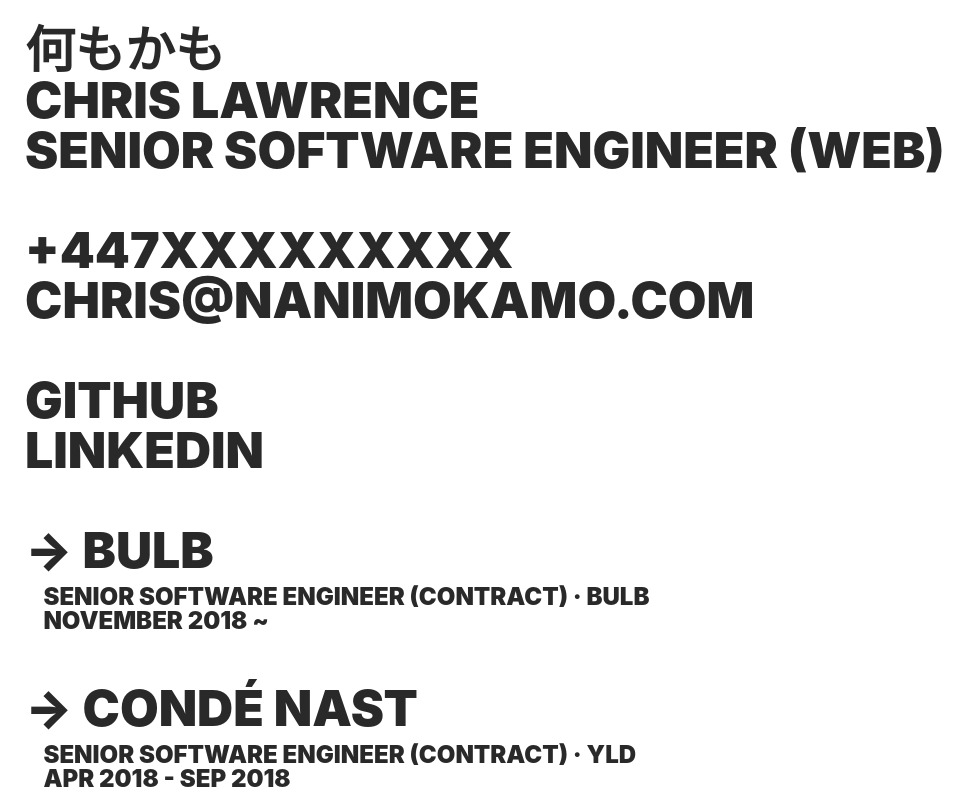
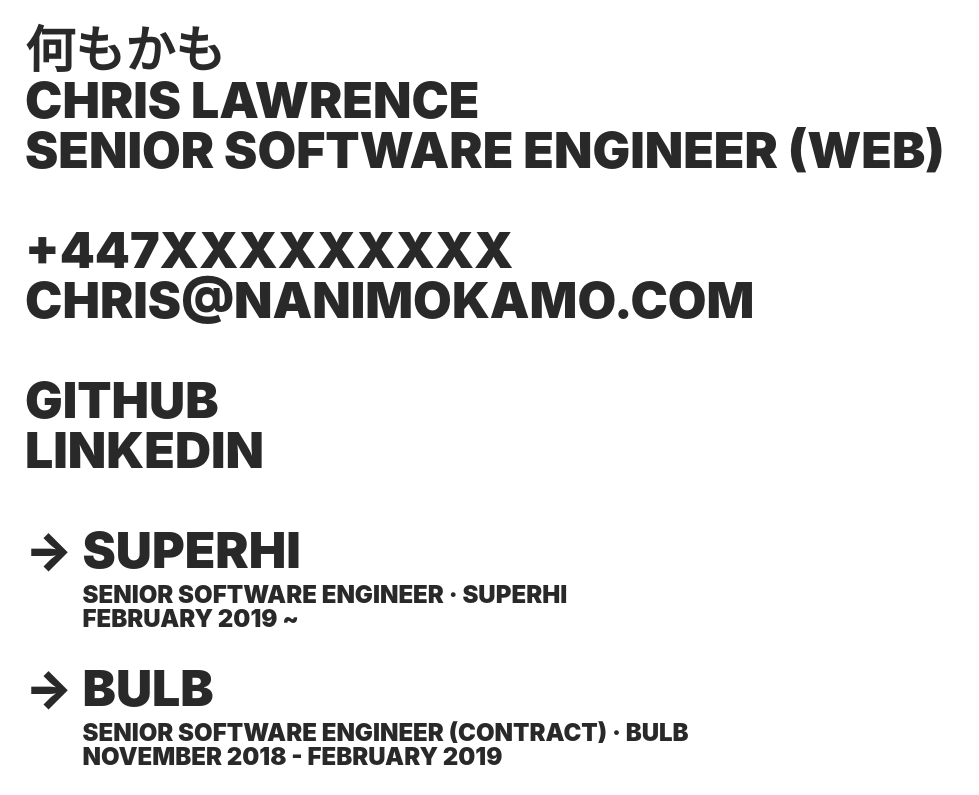
Before and after one commit to chrslwrnc/nanimokamo, a Next.js app: page / in a window 1280 px wide. Shown: the top 795 px of the page, without its empty margins (0-979 px from the left). Built offline with nearby package versions, Linux system fonts and the light colour scheme.

Commit message:
add superHi

```diff
--- a/now.json
+++ b/now.json
@@ -1,5 +1,6 @@
 {
   "version": 2,
   "name": "nanimokamo",
+  "alias": "nanimokamo.com",
   "builds": [{ "src": "package.json", "use": "@now/next" }]
 }
--- a/src/components/Projects/Project/styles.js
+++ b/src/components/Projects/Project/styles.js
@@ -12,11 +12,10 @@
 export const Link = styled.a``;
 
 export const Main = styled.div`
-  padding: 0.5em 0 1em 0;
-  font-size: 20px;
-  margin-left: 1.15rem;
+  padding: 0.5rem 0 1rem 0;
+  margin-left: 1.15em;
   max-width: 700px;
-  margin-bottom: 1.5em;
+  margin-bottom: 1rem;
 `;
 
 export const JobWrapper = styled.div`
--- a/src/data/projects/bulb.js
+++ b/src/data/projects/bulb.js
@@ -9,6 +9,6 @@
   },
   job: {
     title: 'Senior Software Engineer (Contract)',
-    date: 'November 2018 ~',
+    date: 'November 2018 - February 2019',
   },
 };
--- a/src/data/projects/index.js
+++ b/src/data/projects/index.js
@@ -1,4 +1,5 @@
 import bulb from './bulb';
+import superhi from './superhi';
 import cni from './cni';
 import dubsmash from './dubsmash';
 import trainline from './trainline';
@@ -12,6 +13,7 @@
 import deadhungry from './deadhungry';
 
 export default [
+  superhi,
   bulb,
   cni,
   deadhungry,
--- /dev/null
+++ b/src/data/projects/superhi.js
@@ -0,0 +1,14 @@
+export default {
+  project: {
+    title: 'SuperHi',
+    url: 'https://superhi.com',
+  },
+  company: {
+    name: 'SuperHi',
+    url: 'https://superhi.com',
+  },
+  job: {
+    title: 'Senior Software Engineer',
+    date: 'February 2019 ~',
+  },
+};
```
Also changed, not shown: package.json (+4 -4 lines), 1 other file (tests, documents, lock files or other folders).
